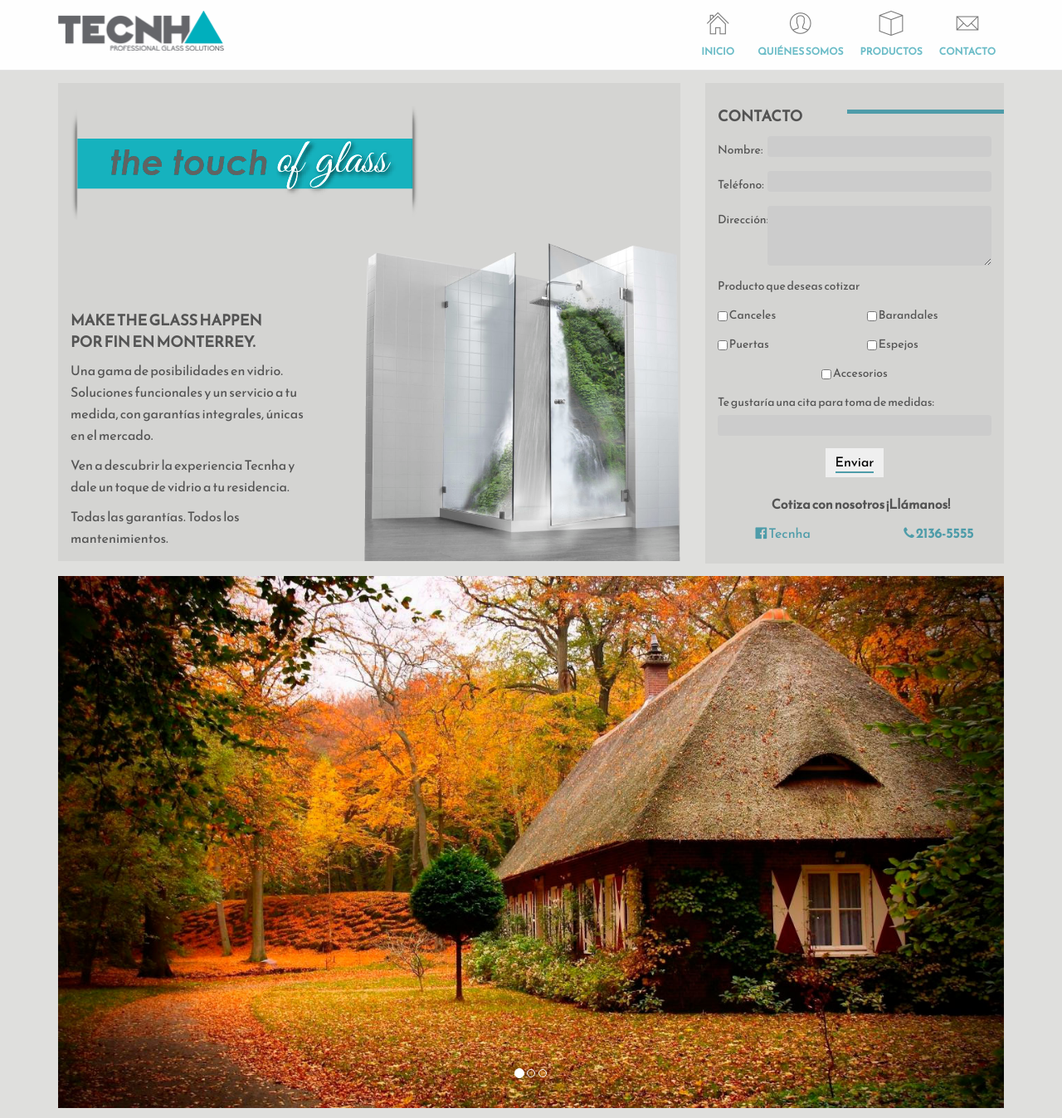
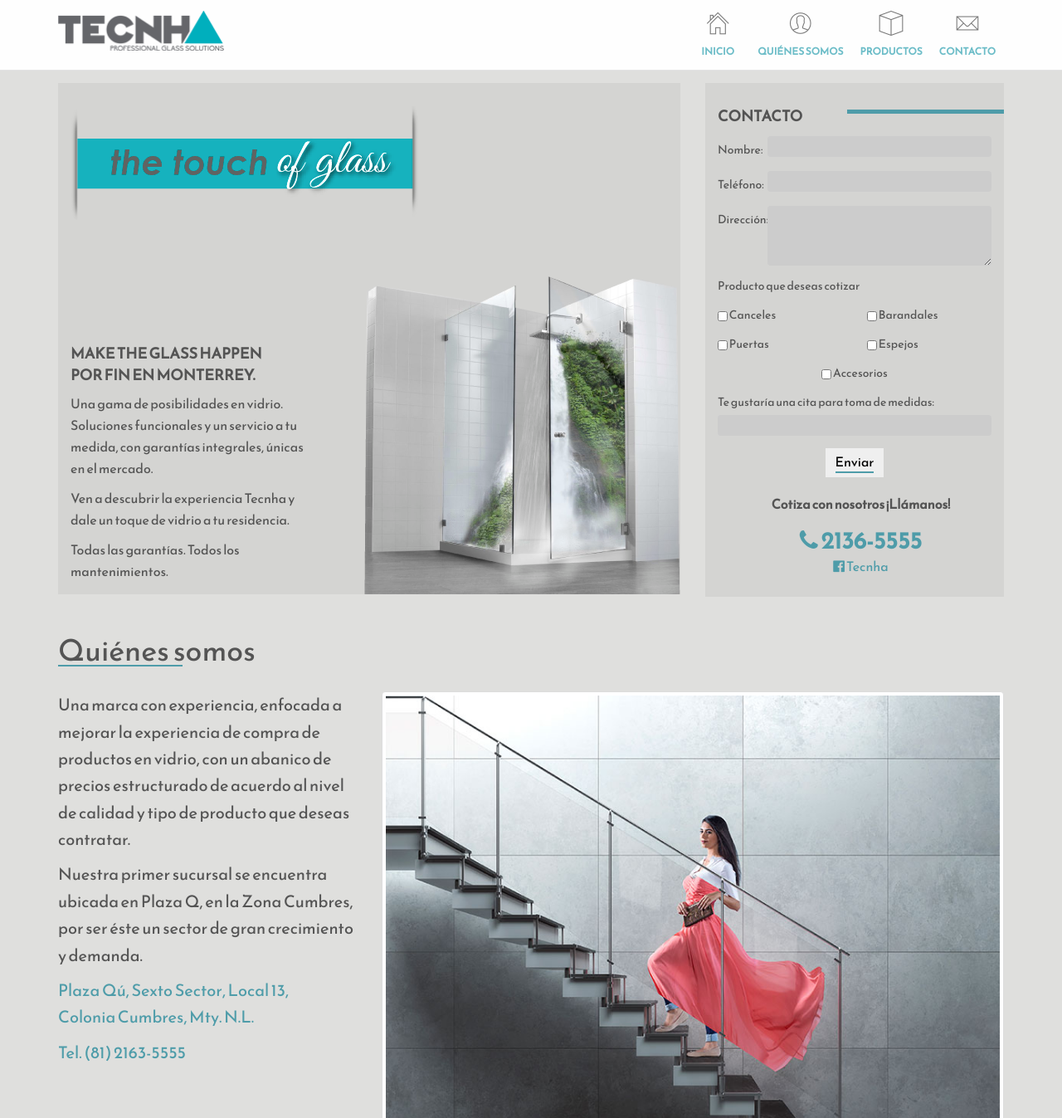
Before and after one commit to modulor/tecnha, a CodeIgniter app: page /tecnha/ in a window 1280 px wide. Shown: the top 1347 px of the page at 83% size. Run offline with CodeIgniter, Linux system fonts and the light colour scheme; some web fonts are replaced.

Commit message:
scroll a las secciones y slider

```diff
--- a/application/views/base_view.php
+++ b/application/views/base_view.php
@@ -30,25 +30,25 @@
 					<div class="collapse navbar-collapse" id="bs-example-navbar-collapse-1">
 						<ul class="nav navbar-nav navbar-right">
 							<li>
-								<a href="<?php echo base_url() ?>">
+								<a href="<?php echo base_url() ?>" data-target='home'>
 							    	<i class="pe-7s-home"></i>
 							    	<p>Inicio</p>
 								</a>
 							</li>
 							<li>
-								<a href="<?php echo base_url() ?>">
+								<a href="<?php echo base_url() ?>" data-target='quienes-somos'>
 							    	<i class="pe-7s-user"></i>
 							    	<p>Qui&eacute;nes somos</p>
 								</a>
 							</li>
 							<li>
-								<a href="<?php echo base_url() ?>">
+								<a href="<?php echo base_url() ?>" data-target='productos'>
 							    	<i class="pe-7s-box2"></i>
 							    	<p>Productos</p>
 								</a>
 							</li>
 							<li>
-								<a href="<?php echo base_url() ?>">
+								<a href="<?php echo base_url() ?>" data-target='home'>
 							    	<i class="pe-7s-mail"></i>
 							    	<p>Contacto</p>
 								</a>
@@ -61,7 +61,7 @@
 	</div>
 
 	<div class="container">
-		<div class="row margin-bottom-extra">
+		<div class="row margin-bottom-extra" id="home">
 			<div class="col-md-8">
 				<div class="container-gray touch-glass">
 					<div class="row banner-touch-glass">
@@ -158,11 +158,11 @@
 								</div>
 							</div>
 							<div class="row color-ta footer-contact">
-								<div class="col-sm-6 text-center">
+								<div class="col-sm-12 text-center footer-contact-phone">
+									<i class="fa fa-phone"></i> <strong>2136-5555</strong>
+								</div>
+								<div class="col-sm-12 text-center">
 									<a class="contact-facebook" href="https://www.facebook.com/tecnha" target="_blank"><i class="fa fa-facebook-official"></i> Tecnha</a>
-								</div>
-								<div class="col-sm-6 text-center">
-									<i class="fa fa-phone"></i> <strong>2136-5555</strong>
 								</div>
 							</div>
 						</div>
@@ -170,26 +170,84 @@
 				</div>
 			</div>
 		</div>
+
+		<!-- quienes somos -->
+		<div class="row margin-bottom-extra" id="quienes-somos">
+			<div class="col-md-12 section-title">
+				<h2><span>Quiénes somos</span></h2>
+			</div>
+		</div>
 		<div class="row margin-bottom-extra">
+			<div class="col-sm-4">
+				<div class="quienes-somos-text">
+					<p>Una marca con experiencia, enfocada a mejorar la experiencia de compra de productos en vidrio, con un abanico de precios estructurado de acuerdo al nivel de calidad y tipo de producto que deseas contratar.</p>
+					<p>Nuestra primer sucursal se encuentra ubicada en Plaza Q, en la Zona Cumbres, por ser &eacute;ste un sector de gran crecimiento y demanda.</p>
+
+					<p class="color-ta">
+						Plaza Q&uacute;, Sexto Sector, Local 13,<br>
+						Colonia Cumbres, Mty. N.L.
+					</p>
+
+					<p class="color-ta">Tel. (81) 2163-5555</p>
+				</div>
+			</div>
+			<div class="col-sm-8">
+				<img src="<?php echo base_url('assets/images/banner-quienes-somos.jpg') ?>" alt="quienes somos" class="img-responsive img-thumbnail">
+			</div>
+		</div>
+		<!-- quienes somos end -->
+
+		<!-- slider -->
+		<div class="row margin-bottom-extra" id="productos">
 			<div class="col-md-12">
 				<div id="carousel-example-generic" class="carousel slide" data-ride="carousel">
 					<ol class="carousel-indicators">
 						<li data-target="#carousel-example-generic" data-slide-to="0" class="active"></li>
 						<li data-target="#carousel-example-generic" data-slide-to="1"></li>
-						<li data-target="#carousel-example-generic" data-slide-to="2"></li>
+						<li data-target="#carousel-example-generic" data-slide-to="3"></li>
+						<li data-target="#carousel-example-generic" data-slide-to="4"></li>
+						<li data-target="#carousel-example-generic" data-slide-to="5"></li>
+						<li data-target="#carousel-example-generic" data-slide-to="6"></li>
+						<li data-target="#carousel-example-generic" data-slide-to="7"></li>
+						<li data-target="#carousel-example-generic" data-slide-to="8"></li>
+						<li data-target="#carousel-example-generic" data-slide-to="9"></li>
 					</ol>
 
 					<div class="carousel-inner" role="listbox">
 						<div class="item active">
-							<img src="<?php echo base_url('assets/images/slider/one.jpg') ?>" alt="one">
+							<img src="<?php echo base_url('assets/images/slider/1.jpg') ?>">
 							<div class="carousel-caption"></div>
 						</div>
 						<div class="item">
-							<img src="<?php echo base_url('assets/images/slider/two.jpg') ?>" alt="two">
+							<img src="<?php echo base_url('assets/images/slider/2.jpg') ?>">
 							<div class="carousel-caption"></div>
 						</div>
 						<div class="item">
-							<img src="<?php echo base_url('assets/images/slider/three.jpg') ?>" alt="three">
+							<img src="<?php echo base_url('assets/images/slider/3.jpg') ?>">
+							<div class="carousel-caption"></div>
+						</div>
+						<div class="item">
+							<img src="<?php echo base_url('assets/images/slider/4.jpg') ?>">
+							<div class="carousel-caption"></div>
+						</div>
+						<div class="item">
+							<img src="<?php echo base_url('assets/images/slider/5.jpg') ?>">
+							<div class="carousel-caption"></div>
+						</div>
+						<div class="item">
+							<img src="<?php echo base_url('assets/images/slider/6.jpg') ?>">
+							<div class="carousel-caption"></div>
+						</div>
+						<div class="item">
+							<img src="<?php echo base_url('assets/images/slider/7.jpg') ?>">
+							<div class="carousel-caption"></div>
+						</div>
+						<div class="item">
+							<img src="<?php echo base_url('assets/images/slider/8.jpg') ?>">
+							<div class="carousel-caption"></div>
+						</div>
+						<div class="item">
+							<img src="<?php echo base_url('assets/images/slider/9.jpg') ?>">
 							<div class="carousel-caption"></div>
 						</div>
 					</div>
@@ -206,6 +264,9 @@
 				</div>
 			</div>
 		</div>
+		<!-- slider end -->
+
+		<!-- mapa contacto -->
 		<div class="row margin-bottom-extra">
 			<div class="col-sm-12">
 				<div class="container-gray">
@@ -270,6 +331,7 @@
 				</div>
 			</div>
 		</div>
+		<!-- mapa contacto end -->
 	</div>
 
 	<!-- footer -->
@@ -284,10 +346,9 @@
 	</footer>
 	<!-- footer end -->
 
-
-
 	<script src="<?php echo base_url('assets/js/jquery-1.10.2.js') ?>"></script>
 	<script src="<?php echo base_url('assets/js/bootstrap.js') ?>"></script>
 	<script src="<?php echo base_url('assets/js/ct-navbar.js') ?>"></script>
+	<script src="<?php echo base_url('assets/js/scroll.js') ?>"></script>
 </body>
 </html>
--- a/assets/css/style.css
+++ b/assets/css/style.css
@@ -5,6 +5,10 @@ body{
     background-color: #dfdfdd;
     font-family: 'Reem Kufi', sans-serif;
     color: #545454;
+}
+
+h2{
+    font-family: 'Reem Kufi', sans-serif;
 }
 
 .color-ta{
@@ -41,7 +45,7 @@ body{
 }
 
 .banner-touch-glass{
-    margin-bottom: 26px;
+    margin-bottom: 66px;
 }
 
 .row-intro-text{
@@ -122,6 +126,10 @@ label.accesorios{
     font-size: 16px;
 }
 
+.footer-contact-phone{
+    font-size: 28px;
+}
+
 a.contact-facebook:hover, a.contact-facebook:active, a.contact-facebook:visited, a.contact-facebook:link{
     color: #4e9ca9;
     text-decoration: none;
@@ -137,10 +145,25 @@ footer{
     height: 54px;
 }
 
+.section-title:before{
+    background: none repeat scroll 0 0 #4e9ca9;
+    bottom: 0px;
+    content: " ";
+    height: 2px;
+    overflow: hidden;
+    position: absolute;
+    right: auto;
+    width: 150px;
+}
+
 .text-footer{
     font-size: 18px;
     text-align: center;
     padding-top: 15px;
 }
 
+.quienes-somos-text p{
+    font-size: 20px;
+}
+
 /* */
--- /dev/null
+++ b/assets/js/scroll.js
@@ -0,0 +1,12 @@
+$(function(){
+
+    $("nav ul.navbar-nav li a").click(function(e){
+        e.preventDefault();
+        var target = $(this).data('target');
+        if(target != 'home')
+            $("html, body").animate({scrollTop: $('#'+target).offset().top - 80}, 1000);
+        else
+            $("html, body").animate({scrollTop: 0}, 1000);
+    })
+
+});
```
Also changed, not shown: assets/images/banner-quienes-somos.jpg (added), assets/images/slider/1.jpg (added), assets/images/slider/2.jpg (added), assets/images/slider/3.jpg (added), assets/images/slider/4.jpg (added), assets/images/slider/5.jpg (added), assets/images/slider/6.jpg (added), assets/images/slider/7.jpg (added), assets/images/slider/8.jpg (added), assets/images/slider/9.jpg (added).
